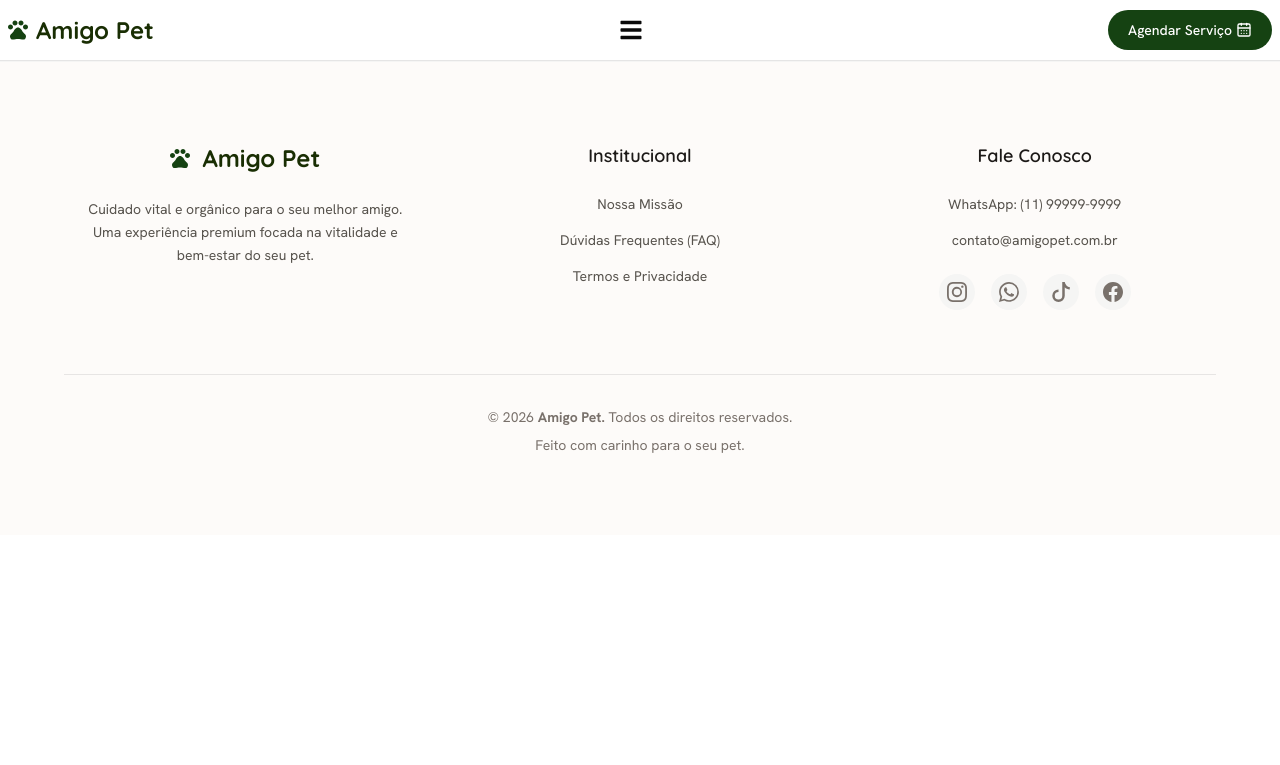
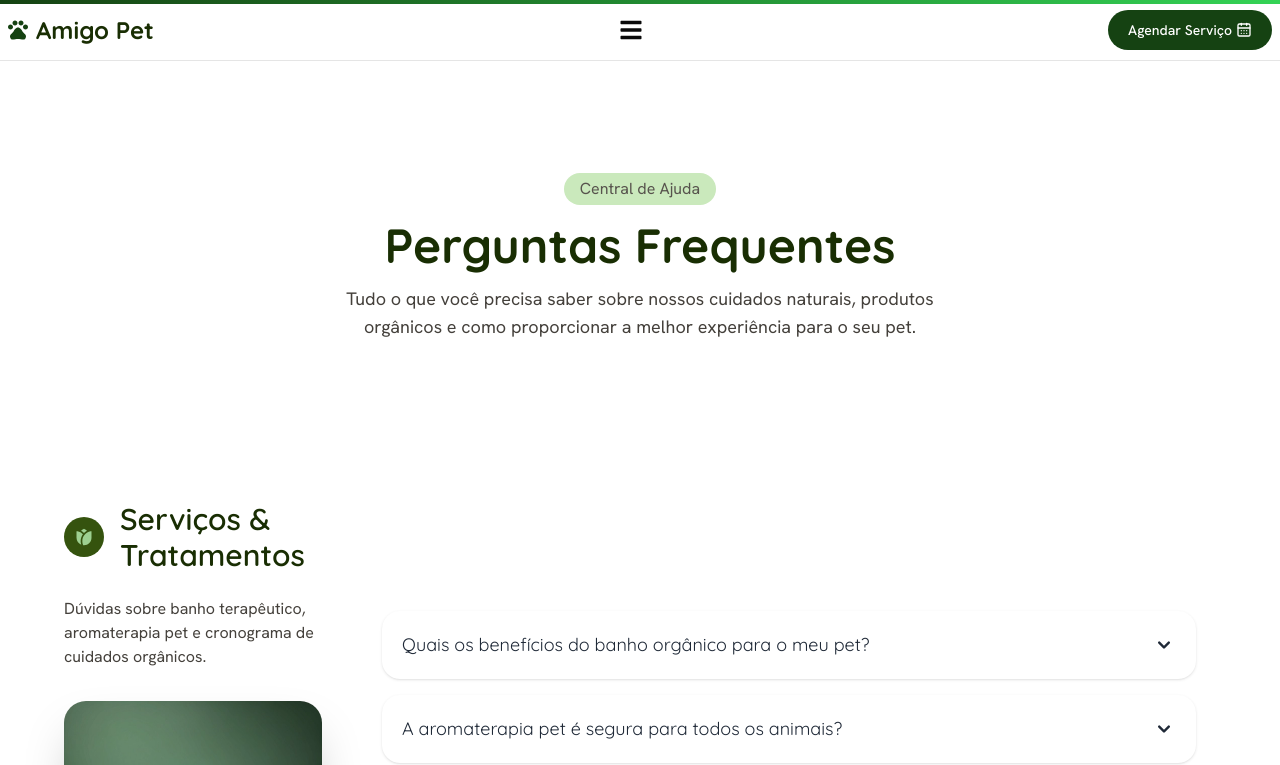
Before and after one commit to Jonatas-Gomes21/Amigo-Pet, a React (Vite) app: page /faq in a window 1280 px wide. Shown: the top 765 px of the page. Built offline with nearby package versions, Linux system fonts and the light colour scheme.

Commit message:
feat: Adição das rotas para as páginas de Contato e FAQ.

```diff
--- a/src/routes.jsx
+++ b/src/routes.jsx
@@ -8,6 +8,8 @@ const Home = lazy(() => import("./pages/Home"));
 const SobreNos = lazy(() => import("./pages/SobreNos"));
 const Agendamento = lazy(() => import("./pages/Agendamento"));
 const Servicos = lazy(() => import("./pages/Servicos"));
+const Contato = lazy(() => import("./pages/Contato"));
+const FAQ = lazy(() => import("./pages/FAQ"));
 
 function RouterApp() {
   return (
@@ -20,7 +22,9 @@ function RouterApp() {
           <Route path="/" element={<Home />} />
           <Route path="/servicos" element={<Servicos />} />
           <Route path="/sobrenos" element={<SobreNos />} />
+          <Route path="/contato" element={<Contato />} />
           <Route path="/agendamento" element={<Agendamento />} />
+          <Route path="/faq" element={<FAQ />} />
         </Routes>
       </Suspense>
 
```
